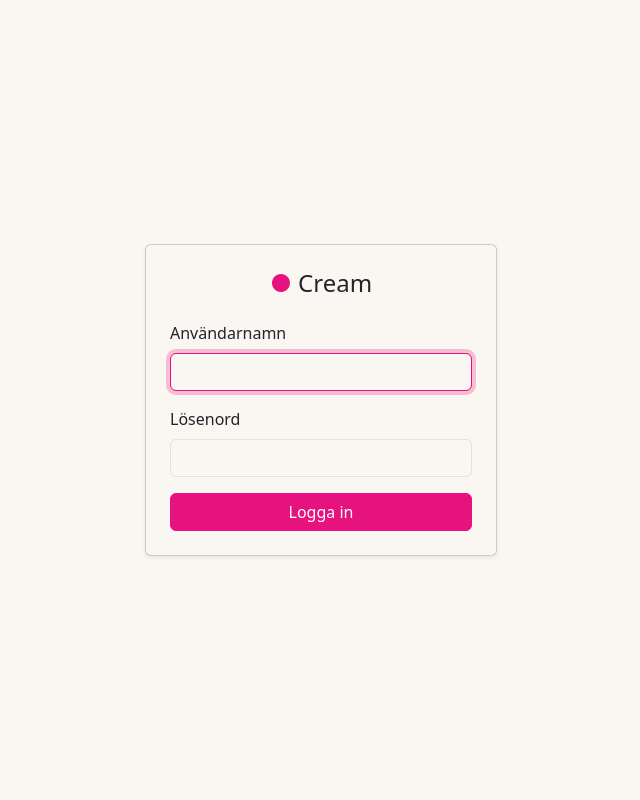
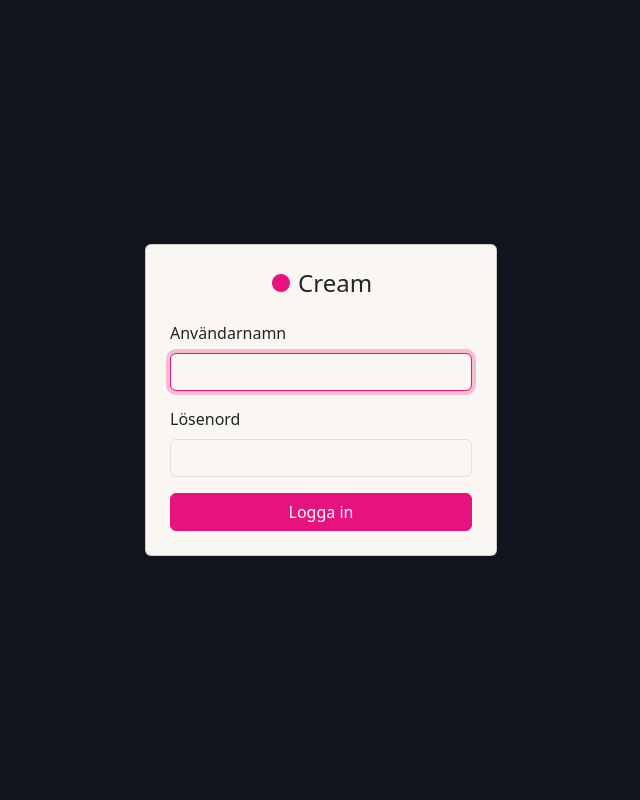
Before and after one commit to chreke/cream, a Django app: page /login/ in a window 1280 px wide. Shown: the whole page, without its empty margins (319-959 px from the left). Run offline with Django 5.2, Linux system fonts and the light colour scheme; some libraries are stand-ins or nearby versions.

Commit message:
Dark sidebar-colored background on login page
Co-Authored-By: Claude Fable 5 <noreply@anthropic.com>

```diff
--- a/static/css/cream.css
+++ b/static/css/cream.css
@@ -78,6 +78,10 @@
   background-color: var(--cream-dark-hover);
 }
 
+.login-page {
+  background-color: var(--cream-dark);
+}
+
 .app-header {
   background-color: #fff;
   border-bottom: var(--bs-border-width) solid var(--bs-border-color);
--- a/templates/registration/login.html
+++ b/templates/registration/login.html
@@ -7,7 +7,7 @@
     <link rel="stylesheet" href="{% static 'vendor/bootstrap.min.css' %}">
     <link rel="stylesheet" href="{% static 'css/cream.css' %}">
   </head>
-  <body>
+  <body class="login-page">
     <main class="min-vh-100 d-flex align-items-center justify-content-center">
       <div class="card shadow-sm" style="width: 22rem;">
         <div class="card-body p-4">
```
